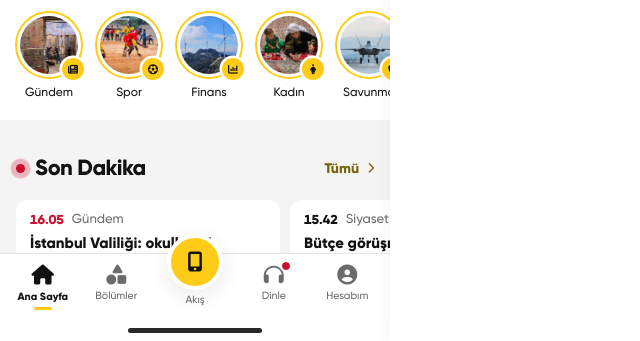
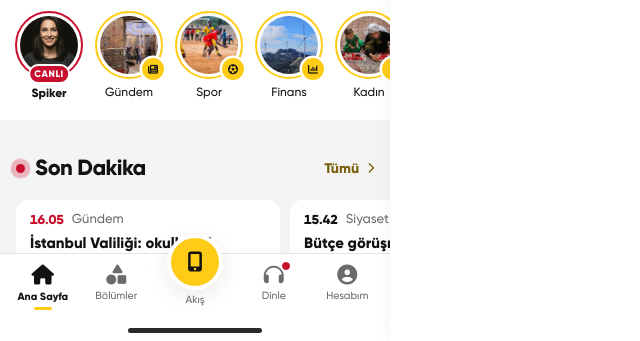
Before and after one commit to gaviaworks-dev/dadahaber-mobil-prototip, a plain HTML site: page secenekler/hibrit/kok.html in a window 1280 px wide. Shown: the part 503-844 px from the top of the page, without its empty margins (0-640 px from the left). Drawn offline with Linux system fonts and the light colour scheme.

Commit message:
Ana sayfa: hikâye şeridinin ilk dairesi Spiker (canlı / sönük)
Co-Authored-By: Claude Opus 5.5 <noreply@anthropic.com>
Claude-Session: https://claude.ai/code/session_01AtkaB32VxHrasR3GafGDXk

```diff
--- a/secenekler/_ortak/hikaye.css
+++ b/secenekler/_ortak/hikaye.css
@@ -19,3 +19,10 @@
 .hk.koyu .hk-o.gor .hk-a{color:rgba(255,255,255,.66)}
 .hk.koyu .hk-o.gor .hk-f{outline-color:rgba(255,255,255,.45)}
 @media (prefers-reduced-motion:reduce){.hk-o:active .hk-f{transform:none}}
+/* K39 · Spiker dairesi (şeridin ilki): yayında kırmızı CANLI halkası ve rozet; yayın yokken sönük halka, altında sıradaki bülten saati */
+.hk-o.spk .hk-f{outline-color:var(--anlik)}
+.hk-o.spk .hk-cn{position:absolute;left:50%;bottom:-8px;transform:translateX(-50%);padding:0 var(--b-4);border-radius:var(--k-ic);background:var(--anlik);color:#fff;font-size:9.5px;font-weight:var(--y-kalin);letter-spacing:.06em;line-height:16px;box-shadow:0 0 0 2px var(--hk-zemin,var(--zemin))}
+.hk-o.spk .hk-a{font-weight:var(--y-kalin)}
+.hk-o.spk.sonuk .hk-f{outline-color:var(--cizgi);outline-width:1.5px;filter:grayscale(.6)}
+.hk-o.spk.sonuk .hk-f i{background:var(--zemin-2);color:var(--metin-3)}
+.hk-o.spk.sonuk .hk-a{color:var(--metin-3);font-variant-numeric:tabular-nums}
--- a/secenekler/_ortak/hikaye.js
+++ b/secenekler/_ortak/hikaye.js
@@ -3,6 +3,17 @@
    Görüldü bilgisi: D.hikayeler[].goruldu + bu oturumda izlenenler (sessionStorage; erişilemezse yok sayılır). */
 (function(){
   function izlenen(){ try { return JSON.parse(sessionStorage.getItem('dada-hikaye-izlenen') || '[]'); } catch(e){ return []; } }
+  /* K39: ana sayfa şeridinin İLK dairesi Spiker. Yayında: yüz + kırmızı CANLI halkası, altında "Spiker". Yayın yok (?spiker=0): sönük halka, altında sıradaki bülten saati.
+     Dokununca Spiker ekranı açılır (hikâye değil). Yalnız data-spiker taşıyan şeritte. */
+  function spikerDaire(tema){
+    var Q = new URLSearchParams(location.search), canli = Q.get('spiker') !== '0', D = window.D;
+    var u = new URL((window.VARLIK ? new URL('../secenekler/', window.VARLIK).href : '../') + 'ekranlar/icerik/spiker.html' + (canli ? '' : '?spiker=0'));
+    if (tema) u.searchParams.set('tema', tema); if (Q.get('uye') === '0') u.searchParams.set('uye', '0');
+    var sonraki = (window.H && H.baski) ? H.baski().sonraki : '19.00';
+    return '<a class="hk-o spk' + (canli ? ' canli' : ' sonuk') + '" href="' + u.href + '" aria-label="' + (canli ? 'Dada Spiker yayında' : 'Dada Spiker, sıradaki bülten ' + sonraki) + '">' +
+      '<span class="hk-f" style="background-image:' + G(D.spiker.gorsel) + '">' + (canli ? '<b class="hk-cn">CANLI</b>' : '<i class="fa-solid fa-radio"></i>') + '</span>' +
+      '<span class="hk-a">' + (canli ? 'Spiker' : sonraki) + '</span></a>';
+  }
   function bas(){
     var D = window.D; if (!D || !D.hikayeler) return;
     var iz = izlenen();
@@ -11,7 +22,7 @@
       .concat(D.hikayeler.filter(function(h){ return h.goruldu || iz.indexOf(h.kod) >= 0; }));
     document.querySelectorAll('[data-hikaye-serit]').forEach(function(el){
       var tema = new URLSearchParams(location.search).get('tema');
-      el.innerHTML = '<nav class="hk' + (el.getAttribute('data-zemin') === 'koyu' ? ' koyu' : '') + '" aria-label="Kategori hikâyeleri">' +
+      el.innerHTML = '<nav class="hk' + (el.getAttribute('data-zemin') === 'koyu' ? ' koyu' : '') + '" aria-label="Kategori hikâyeleri">' + (el.hasAttribute('data-spiker') ? spikerDaire(tema) : '') +
         sirali.map(function(h){
           var gor = h.goruldu || iz.indexOf(h.kod) >= 0;
           var href = '../hikaye/hikaye.html?kat=' + h.kod + (tema ? '&tema=' + tema : '') + '&geri=' + geri;
--- a/secenekler/hibrit/kok.html
+++ b/secenekler/hibrit/kok.html
@@ -291,7 +291,7 @@
 
   /* Sayfa sırası (panelden yönetilecek; K22). Her satır bir bant; bantlar sırayla düz / tonlu. */
   var KOK_SIRA = [
-    ['hikaye', function(){ return '<div data-hikaye-serit></div>'; }],
+    ['hikaye', function(){ return '<div data-hikaye-serit data-spiker></div>'; }],
     ['sd', sd],
     ['kisisel', kisisel],
     ['Gündem', function(){ return Bl('Gündem'); }],
```
